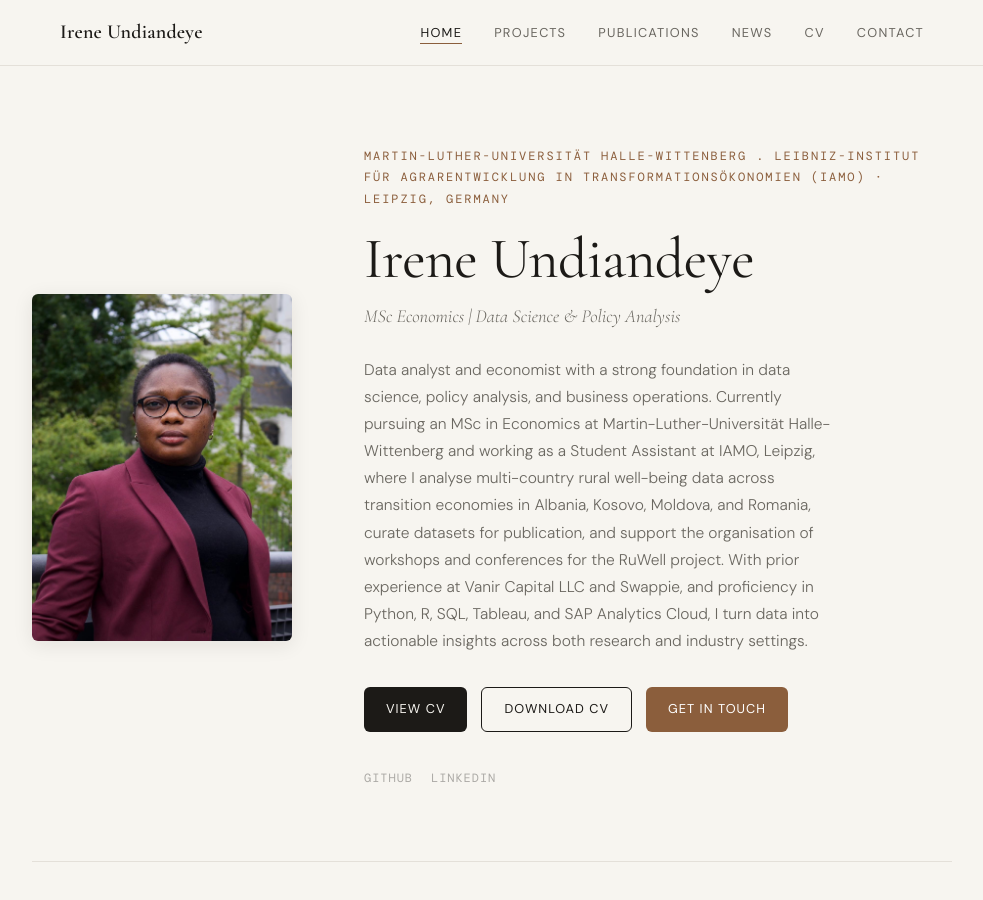
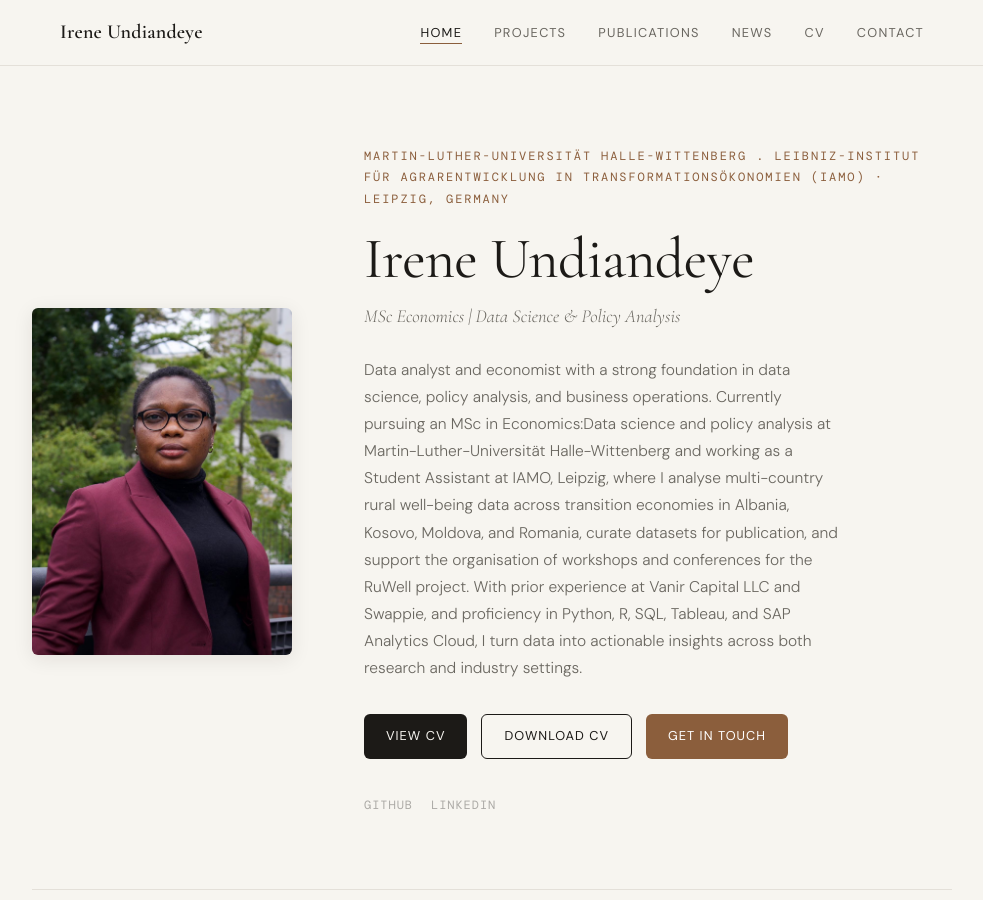
Before and after one commit to ireneundiandeye/Ireneundiandeye.github.io, a Jekyll site: the page built from index.html, in a window 1280 px wide and 900 px high. Shown: the whole window, without its empty margins (148-1131 px from the left). Built offline with Jekyll 4.4.1, drawn with Linux system fonts in a browser that asks for light colours.

Commit message:
Update bio

```diff
--- a/_config.yml
+++ b/_config.yml
@@ -10,7 +10,7 @@ author:
   title: "MSc Economics | Data Science & Policy Analysis"
   institution: "Martin-Luther-Universität Halle-Wittenberg . Leibniz-Institut für Agrarentwicklung in Transformationsökonomien (IAMO)"
   location: "Leipzig, Germany"
-  bio: "Data analyst and economist with a strong foundation in data science, policy analysis, and business operations. Currently pursuing an MSc in Economics at Martin-Luther-Universität Halle-Wittenberg and working as a Student Assistant at IAMO, Leipzig, where I analyse multi-country rural well-being data across transition economies in Albania, Kosovo, Moldova, and Romania, curate datasets for publication, and support the organisation of workshops and conferences for the RuWell project. With prior experience at Vanir Capital LLC and Swappie, and proficiency in Python, R, SQL, Tableau, and SAP Analytics Cloud, I turn data into actionable insights across both research and industry settings."
+  bio: "Data analyst and economist with a strong foundation in data science, policy analysis, and business operations. Currently pursuing an MSc in Economics:Data science and policy analysis at Martin-Luther-Universität Halle-Wittenberg and working as a Student Assistant at IAMO, Leipzig, where I analyse multi-country rural well-being data across transition economies in Albania, Kosovo, Moldova, and Romania, curate datasets for publication, and support the organisation of workshops and conferences for the RuWell project. With prior experience at Vanir Capital LLC and Swappie, and proficiency in Python, R, SQL, Tableau, and SAP Analytics Cloud, I turn data into actionable insights across both research and industry settings."
   github: ireneundiandeye
   linkedin: www.linkedin.com/in/ireneundiandeye
   Email: undiandeyeirene@gmail.com
```
